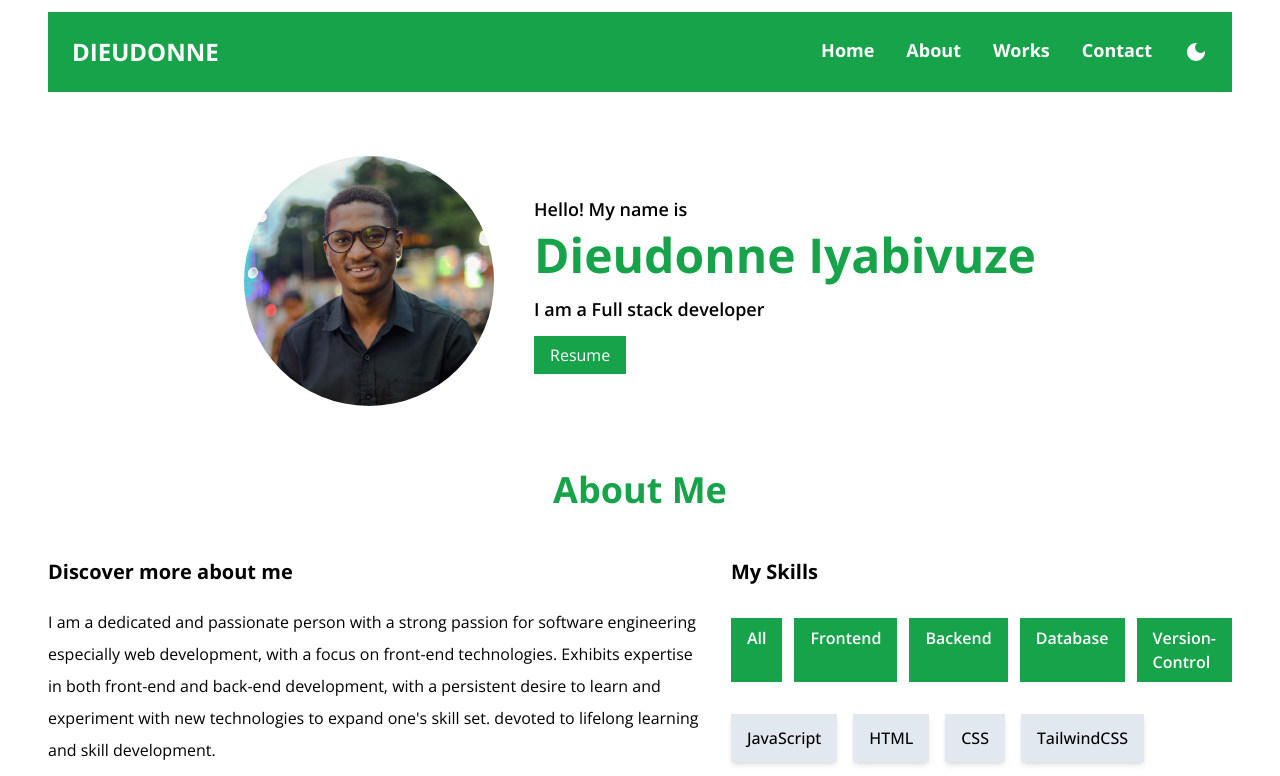
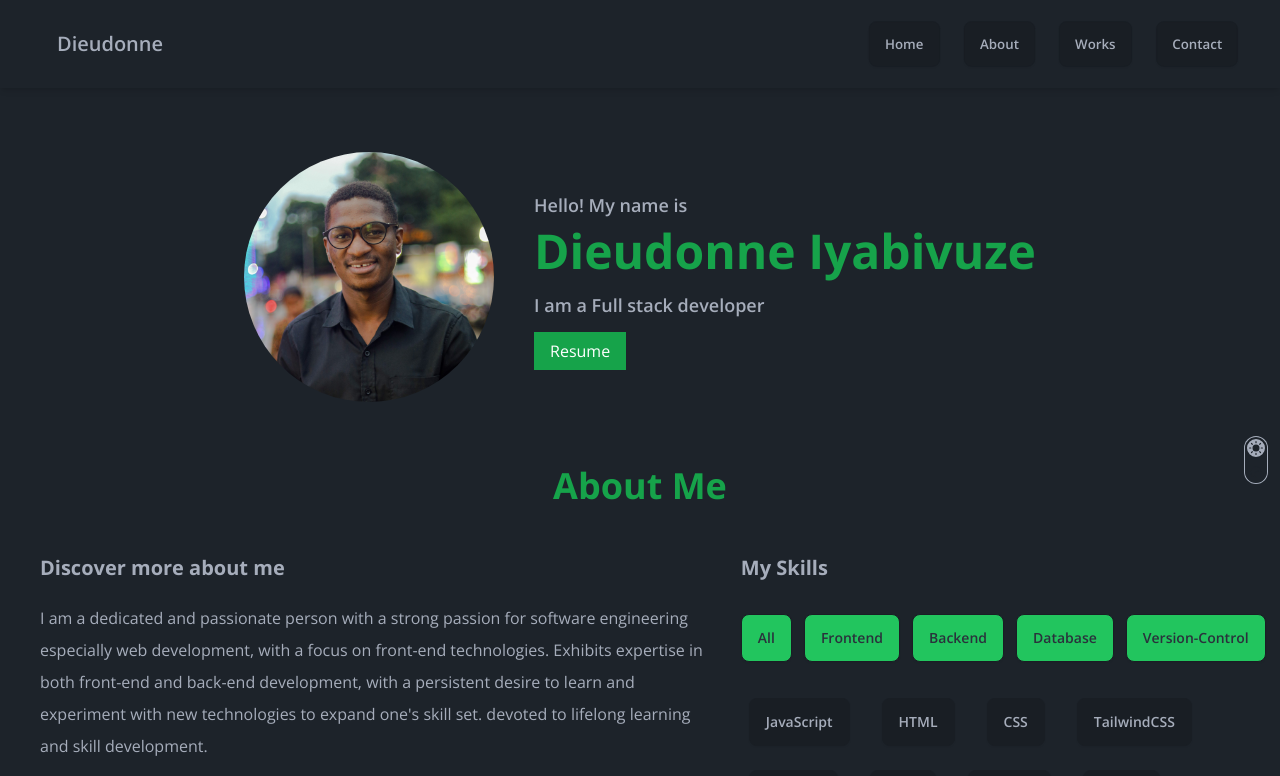
Before and after one commit to Iyabivuz-e/Portfolio, a React (Vite) app: page / in a window 1280 px wide. Shown: the top 776 px of the page. Built offline with nearby package versions, Linux system fonts and the light colour scheme; the HTML template or start-up script is replaced by a standard one.

Commit message:
modified Navbar and theme changer

```diff
--- a/package.json
+++ b/package.json
@@ -31,6 +31,7 @@
     "@typescript-eslint/parser": "^7.2.0",
     "@vitejs/plugin-react": "^4.2.1",
     "autoprefixer": "^10.4.19",
+    "daisyui": "^4.12.14",
     "eslint": "^8.57.0",
     "eslint-plugin-react-hooks": "^4.6.0",
     "eslint-plugin-react-refresh": "^0.4.6",
--- a/src/App.css
+++ b/src/App.css
@@ -8,5 +8,4 @@
     padding: 0;
     margin: 0;
     box-sizing: border-box;
-    @apply transition-colors duration-200
 }
--- a/src/App.tsx
+++ b/src/App.tsx
@@ -6,20 +6,23 @@
 import Works from "./Components/Works/Works";
 import { BrowserRouter } from "react-router-dom";
 import Footer from "./Components/Footer/Footer";
-import { useState } from "react";
+import ThemeCollector from "./helpers/Theme";
 
 const App = () => {
-  const [darkMode, setDarkMode] = useState(false);
 
   return (
-    <div className={`${darkMode && "dark"}`}>
-      <div className="px-6 sm:px-12 py-3 dark:bg-neutral-950 max-sm:px-4">
+    <div>
+      <div className="w-full">
+        <ThemeCollector/>
         <BrowserRouter>
-          <Navbar darkMode={darkMode} setDarkMode={setDarkMode} />
+          <Navbar  />
+          <div className="px-10">
           <Intro />
           <About />
           <Works />
           <Contact />
+
+          </div>
         </BrowserRouter>
         <Footer />
       </div>
--- a/src/Components/About/AboutMe.tsx
+++ b/src/Components/About/AboutMe.tsx
@@ -2,8 +2,10 @@
 const AboutMe = () => {
   return (
     <div>
-      <h1 className="text-xl mb-5 font-bold dark:text-slate-200">Discover more about me</h1>
-      <p className="leading-8 dark:text-slate-100">
+      <h1 className="text-xl mb-5 font-bold text-base-neutral">
+        Discover more about me
+      </h1>
+      <p className="leading-8 text-base-neutral">
         I am a dedicated and passionate person with a strong passion for
         software engineering especially web development, with a focus on
         front-end technologies. Exhibits expertise in both front-end and
@@ -11,14 +13,7 @@
         with new technologies to expand one's skill set. devoted to lifelong
         learning and skill development.
       </p>
-      {/* <p className="leading-8 mt-3 dark:text-slate-100">
-        I am a dedicated and passionate person with a strong passion for
-        software engineering especially web development, with a focus on
-        front-end technologies. Exhibits expertise in both front-end and
-        back-end development, with a persistent desire to learn and experiment
-        with new technologies to expand one's skill set. devoted to lifelong
-        learning and skill development.
-      </p> */}
+
     </div>
   );
 }
--- a/src/Components/About/Skills.tsx
+++ b/src/Components/About/Skills.tsx
@@ -18,36 +18,36 @@
 
   return (
     <div>
-      <h1 className="text-xl mb-5 font-bold dark:text-slate-200">My Skills</h1>
+      <h1 className="text-xl mb-5 font-bold text-base-neutral">My Skills</h1>
       <div>
         <ul className="py-3 flex gap-3 mb-5 max-sm:flex-wrap justify-start">
           <li
             onClick={() => handleFilter("All")}
-            className="bg-green-600 text-white px-4 py-2 cursor-pointer font-semibold"
+            className="bg-green-500 btn text-neutral px-4 py-2 cursor-pointer font-semibold"
           >
             All
           </li>
           <li
             onClick={() => handleFilter("Frontend")}
-            className="bg-green-600 text-white px-4 py-2 cursor-pointer font-semibold"
+            className="bg-green-500 btn text-neutral px-4 py-2 cursor-pointer font-semibold"
           >
             Frontend
           </li>
           <li
             onClick={() => handleFilter("Backend")}
-            className="bg-green-600 text-white px-4 py-2 cursor-pointer font-semibold"
+            className="bg-green-500 btn text-neutral px-4 py-2 cursor-pointer font-semibold"
           >
             Backend
           </li>
           <li
             onClick={() => handleFilter("Database")}
-            className="bg-green-600 text-white px-4 py-2 cursor-pointer font-semibold"
+            className="bg-green-500 btn text-neutral px-4 py-2 cursor-pointer font-semibold"
           >
             Database
           </li>
           <li
             onClick={() => handleFilter("Version-Control")}
-            className="bg-green-600 text-white px-4 py-2 cursor-pointer font-semibold"
+            className="bg-green-500 btn text-neutral px-4 py-2 cursor-pointer font-semibold"
           >
             Version-Control
           </li>
@@ -57,9 +57,9 @@
         {filteredSkills.map((skill) => (
           <div
             key={skill.id}
-            className="bg-slate-200 px-4 py-3 flex flex-col items-center justify-center shadow-md hover:shadow-lg"
+            className="text-base-neutral px-2 py-1 flex flex-col items-center justify-center"
           >
-            <li className="list-none font-medium">{skill.name}</li>
+            <button  className=" btn ">{skill.name}</button>
           </div>
         ))}
       </div>
--- a/src/Components/Contact/Contact.tsx
+++ b/src/Components/Contact/Contact.tsx
@@ -13,7 +13,7 @@
       <section className="flex flex-wrap align-center justify-center mt-5 gap-5">
         <Link
           to="https://www.linkedin.com/in/iyabivuze/"
-          className="flex align-center bg-green-600 text-white px-4 py-2 gap-1"
+          className="flex align-center bg-green-600 opacity-70 text-white px-4 py-2 gap-1"
         >
           <LinkedInIcon />
           LinkedIn
@@ -27,7 +27,7 @@
         </Link>
         <Link
           to="https://github.com/Iyabivuz-e"
-          className="flex align-center bg-green-600 text-white px-4 py-2 gap-1"
+          className="flex align-center bg-green-600 opacity-70 text-white px-4 py-2 gap-1"
         >
           <GitHubIcon />
           GitHub
--- a/src/Components/Navbar/Navbar.tsx
+++ b/src/Components/Navbar/Navbar.tsx
@@ -1,81 +1,117 @@
-import DarkModeIcon from "@mui/icons-material/DarkMode";
-import LightModeIcon from "@mui/icons-material/LightMode";
-import MenuIcon from "@mui/icons-material/Menu";
-import CloseIcon from "@mui/icons-material/Close";
-import { useState } from "react";
 import { HashLink } from "react-router-hash-link";
 
-// Type Aliases of my state
-type DarkModeThingy = {
-  darkMode: boolean;
-  setDarkMode: React.Dispatch<React.SetStateAction<boolean>>;
-};
 
-const Navbar = ({ darkMode, setDarkMode }: DarkModeThingy) => {
-
-  //Taggling dark and light theme
-  const darkToLightMode = () => {
-    setDarkMode(!darkMode);
-  };
-
-  //Taggling small and large screens
-  const [toggleMenu, setToggleMenu] = useState(false)
-  // const [removeMenu, setRemoveMenu] = useState(false)
-
-  const handleToggleMenu = () => {
-    setToggleMenu(!toggleMenu)
-  }
-
-  const handleRemoveLinks = () => {
-    setToggleMenu(false);
-  }
+const Navbar = () => {
 
   return (
-    <section
-      className={`${"flex justify-between font-bold text-lg bg-green-600 sticky top-0 text-white p-6 dark:bg-neutral-900 dark:text-slate-200"}`}
+    <div className="px-10 py-5 flex justify-center navbar bg-base-100 shadow-md w-full sticky top-0">
+      <div className="navbar-start">
+        <div className="dropdown max-lg:hidden max-sm:flex max-sm:gap-3 max-sm:justify-start ">
+          <div tabIndex={0} role="button" className="btn btn-ghost lg:hidden">
+            <svg
+              xmlns="http://www.w3.org/2000/svg"
+              className="h-5 w-5"
+              fill="none"
+              viewBox="0 0 24 24"
+              stroke="currentColor"
             >
-      <HashLink to="#" smooth className=" text-2xl uppercase cursor-pointer">Dieudonne</HashLink>
-      <nav className="flex justify-center align-center gap-8 ">
+              <path
+                strokeLinecap="round"
+                strokeLinejoin="round"
+                strokeWidth="2"
+                d="M4 6h16M4 12h8m-8 6h16"
+              />
+            </svg>
+          </div>
           <ul
-          className={`${
-            toggleMenu
-              ? "absolute right-0 top-0 w-full py-5 px-4 flex flex-col gap-4 items-center bg-green-600 dark:bg-neutral-900 transition-all duration-200"
-              : "flex gap-8 cursor-pointer max-md:hidden"
-          }`}
+            tabIndex={0}
+            className="menu menu-sm dropdown-content bg-base-100 rounded-box z-[1] mt-3 w-64 p-2 shadow flex gap-3"
           >
-          <HashLink to="#" smooth onClick={handleRemoveLinks} className="transition-all hover:text-neutral-900 dark:hover:text-green-600">
+            <HashLink to="#" smooth className="btn neutral">
               Home
             </HashLink>
-          <HashLink to="#about-me" smooth onClick={handleRemoveLinks} className="transition-all hover:text-neutral-900 dark:hover:text-green-600">
+
+            <HashLink to="#about-me" smooth className="btn neutral">
               About
             </HashLink>
-          <HashLink to="#works" smooth onClick={handleRemoveLinks}  className="transition-all hover:text-neutral-900 dark:hover:text-green-600">
+
+            <HashLink to="#works" smooth className="btn neutral">
               Works
             </HashLink>
-          <HashLink to="#contact" smooth onClick={handleRemoveLinks} className="transition-all hover:text-neutral-900 dark:hover:text-green-600">
+
+            <HashLink to="#contact" smooth className="btn neutral">
               Contact
             </HashLink>
-          <li
-            onClick={handleToggleMenu}
-            className="hover:text-green-900 absolute right-6 top-5 rounded-full bg-slate-200 p-2 hidden max-md:flex text-red-600"
-          >
-            {toggleMenu ? <CloseIcon /> : <MenuIcon />}
-          </li>
-          {darkMode ? (
-            <li className="transition-all hover:text-neutral-900 dark:hover:text-green-600">
-              <LightModeIcon onClick={darkToLightMode} />
-            </li>
-          ) : (
-            <li className="transition-all hover:text-neutral-900 dark:hover:text-green-600">
-              <DarkModeIcon onClick={darkToLightMode} />
-            </li>
-          )}
           </ul>
-        <div onClick={handleToggleMenu} className="hidden max-md:flex ">
-          {toggleMenu ? <CloseIcon className="transition-all" /> : <MenuIcon />}
         </div>
-      </nav>
-    </section>
+        <a className="btn btn-ghost text-xl capitalize max-sm:flex ">
+          Dieudonne
+        </a>
+      </div>
+      <div className="navbar-center hidden lg:flex"></div>
+      <div className="navbar-end  gap-5 max-sm:hidden flex">
+        <HashLink to="#" smooth className="btn neutral">
+          Home
+        </HashLink>
+
+        <HashLink to="#about-me" smooth className="btn neutral">
+          About
+        </HashLink>
+
+        <HashLink to="#works" smooth className="btn neutral">
+          Works
+        </HashLink>
+
+        <HashLink to="#contact" smooth className="btn neutral">
+          Contact
+        </HashLink>
+      </div>
+    </div>
+    // <section
+    //   className={`${"flex justify-between font-bold text-lg bg-green-600 sticky top-0 text-white p-6 dark:bg-neutral-900 dark:text-slate-200"}`}
+    // >
+    //   <HashLink to="#" smooth className=" text-2xl uppercase cursor-pointer">Dieudonne</HashLink>
+    //   <nav className="flex justify-center align-center gap-8 ">
+    //     <ul
+    //       className={`${
+    //         toggleMenu
+    //           ? "absolute right-0 top-0 w-full py-5 px-4 flex flex-col gap-4 items-center bg-green-600 dark:bg-neutral-900 transition-all duration-200"
+    //           : "flex gap-8 cursor-pointer max-md:hidden"
+    //       }`}
+    //     >
+    //       <HashLink to="#" smooth onClick={handleRemoveLinks} className="transition-all hover:text-neutral-900 dark:hover:text-green-600">
+    //         Home
+    //       </HashLink>
+    //       <HashLink to="#about-me" smooth onClick={handleRemoveLinks} className="transition-all hover:text-neutral-900 dark:hover:text-green-600">
+    //         About
+    //       </HashLink>
+    //       <HashLink to="#works" smooth onClick={handleRemoveLinks}  className="transition-all hover:text-neutral-900 dark:hover:text-green-600">
+    //         Works
+    //       </HashLink>
+    //       <HashLink to="#contact" smooth onClick={handleRemoveLinks} className="transition-all hover:text-neutral-900 dark:hover:text-green-600">
+    //         Contact
+    //       </HashLink>
+    //       <li
+    //         onClick={handleToggleMenu}
+    //         className="hover:text-green-900 absolute right-6 top-5 rounded-full bg-slate-200 p-2 hidden max-md:flex text-red-600"
+    //       >
+    //         {toggleMenu ? <CloseIcon /> : <MenuIcon />}
+    //       </li>
+    //       {darkMode ? (
+    //         <li className="transition-all hover:text-neutral-900 dark:hover:text-green-600">
+    //           <LightModeIcon onClick={darkToLightMode} />
+    //         </li>
+    //       ) : (
+    //         <li className="transition-all hover:text-neutral-900 dark:hover:text-green-600">
+    //           <DarkModeIcon onClick={darkToLightMode} />
+    //         </li>
+    //       )}
+    //     </ul>
+    //     <div onClick={handleToggleMenu} className="hidden max-md:flex ">
+    //       {toggleMenu ? <CloseIcon className="transition-all" /> : <MenuIcon />}
+    //     </div>
+    //   </nav>
+    // </section>
   );
 };
 
--- a/src/Components/Works/Works.tsx
+++ b/src/Components/Works/Works.tsx
@@ -11,7 +11,7 @@
         {projects.map((proj) => (
           <section
             key={proj.id}
-            className="bg-slate-200 dark:text-slate-200 dark:bg-neutral-900"
+            className="bg-base-200 text-base-content"
           >
             <div>
               <img
--- /dev/null
+++ b/src/helpers/Theme.tsx
@@ -0,0 +1,78 @@
+
+import React, { useEffect, useState } from "react";
+
+const ThemeCollector = () => {
+  // Initially set to undefined, will be updated once we check for localStorage
+  const [theme, setTheme] = useState<string | undefined>(undefined);
+
+  // Fetch theme from localStorage on component mount
+  useEffect(() => {
+    if (typeof window !== "undefined") {
+      const savedTheme = localStorage.getItem("theme") || "dark";
+      setTheme(savedTheme);
+      document.querySelector("html")?.setAttribute("data-theme", savedTheme);
+    }
+  }, []);
+
+  // Handle theme change
+  const handleThemeChange = (e: React.ChangeEvent<HTMLInputElement>) => {
+    const isChecked = e.target.checked;
+    const newTheme = isChecked ? "cupcake" : "dark";
+    setTheme(newTheme);
+  };
+
+  // Update localStorage and document when the theme changes
+  useEffect(() => {
+    if (theme) {
+      if (typeof window !== "undefined") {
+        localStorage.setItem("theme", theme);
+        document.querySelector("html")?.setAttribute("data-theme", theme);
+      }
+    }
+  }, [theme]);
+
+  return (
+    <div className="fixed top-2/4 right-1 rounded-full flex justify-center items-center text-center w-[40px] h-[120px]">
+      <label className="grid cursor-pointer place-items-center rotate-90">
+        <input
+          onChange={handleThemeChange}
+          checked={theme === "cupcake"}
+          type="checkbox"
+          value="synthwave"
+          className="toggle theme-controller bg-base-content col-span-2 col-start-1 row-start-1"
+        />
+        <svg
+          className="stroke-base-100 fill-base-100 col-start-1 row-start-1"
+          xmlns="http://www.w3.org/2000/svg"
+          width="14"
+          height="14"
+          viewBox="0 0 24 24"
+          fill="none"
+          stroke="currentColor"
+          strokeWidth="2"
+          strokeLinecap="round"
+          strokeLinejoin="round"
+        >
+          <circle cx="12" cy="12" r="5" />
+          <path d="M12 1v2M12 21v2M4.2 4.2l1.4 1.4M18.4 18.4l1.4 1.4M1 12h2M21 12h2M4.2 19.8l1.4-1.4M18.4 5.6l1.4-1.4" />
+        </svg>
+        <svg
+          className="stroke-base-100 fill-base-100 col-start-2 row-start-1"
+          xmlns="http://www.w3.org/2000/svg"
+          width="14"
+          height="14"
+          viewBox="0 0 24 24"
+          fill="none"
+          stroke="currentColor"
+          strokeWidth="2"
+          strokeLinecap="round"
+          strokeLinejoin="round"
+        >
+          <path d="M21 12.79A9 9 0 1 1 11.21 3 7 7 0 0 0 21 12.79z"></path>
+        </svg>
+      </label>
+    </div>
+  );
+};
+
+export default ThemeCollector;
--- a/tailwind.config.js
+++ b/tailwind.config.js
@@ -4,6 +4,10 @@
   theme: {
     extend: {},
   },
-  plugins: [],
+  plugins: [require("daisyui")],
+  daisyui: {
+    themes: ["light", "dark", "cupcake"],
+  },
+
   darkMode: "class",
 };
```
Also changed, not shown: src/Components/Contact/ContactForm.tsx (+5 -6 lines), 1 other file (tests, documents, lock files or other folders). Lines whose indentation alone changed are shown as unchanged.
